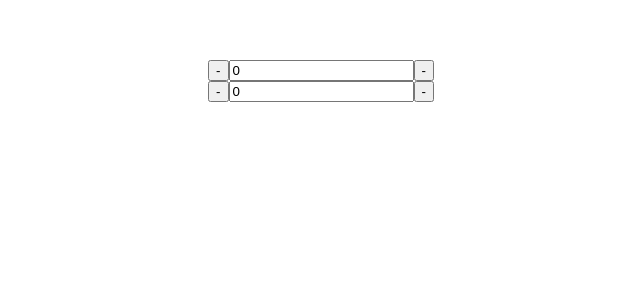
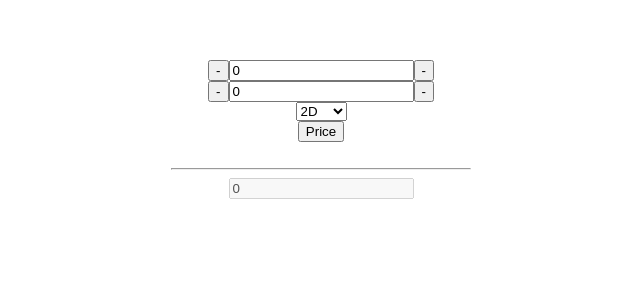
Before and after one commit to We1ghtless/cinema-ticketing-app, a Vue app in the folder cinema-ticketing-app/: page / in a window 1280 px wide. Shown: the top 300 px of the page, without its empty margins (319-959 px from the left). Built offline with nearby package versions, Linux system fonts and the light colour scheme.

Commit message:
Panic Save

```diff
--- a/cinema-ticketing-app/src/components/form.vue
+++ b/cinema-ticketing-app/src/components/form.vue
@@ -13,6 +13,23 @@
       <input type="button" name="" value="-" @click="plusConcession()" class="counter-button">
     </span>
   </div>
+  <div class="">
+    <span>
+      <select class="" name="" v-model="selected">
+        <option value="2D">2D</option>
+        <option value="3D">3D</option>
+        <option value="iMax">iMax</option>
+      </select>
+    </span>
+  </div>
+  <div class="">
+    <input type="button" name="" value="Price">
+  </div>
+  <br>
+  <hr>
+  <div class="">
+    <input type="text" name="" :value="`${totalPrice}`" disabled>
+  </div>
 </template>
 
 <script type="text/javascript">
@@ -26,7 +43,7 @@ export default {
       standardPrice: 0,
       concession: 0,
       concessionPrice: 0,
-      selected: '',
+      selected: '2D',
       selectedPrice: 0,
       totalPrice: 0,
       totalTickets: 0
@@ -49,6 +66,9 @@ export default {
         this.concession--
       }
     },
+
+
+
   }
 
 }
```
